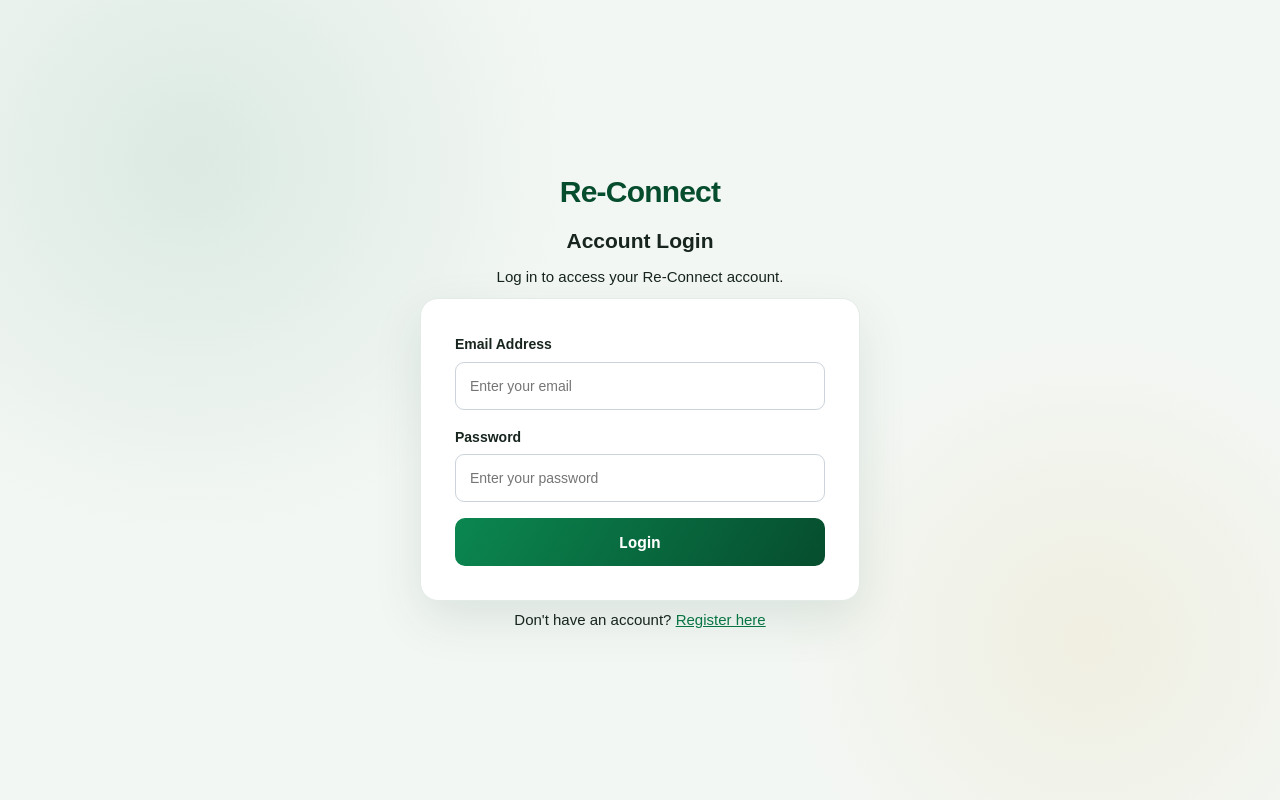
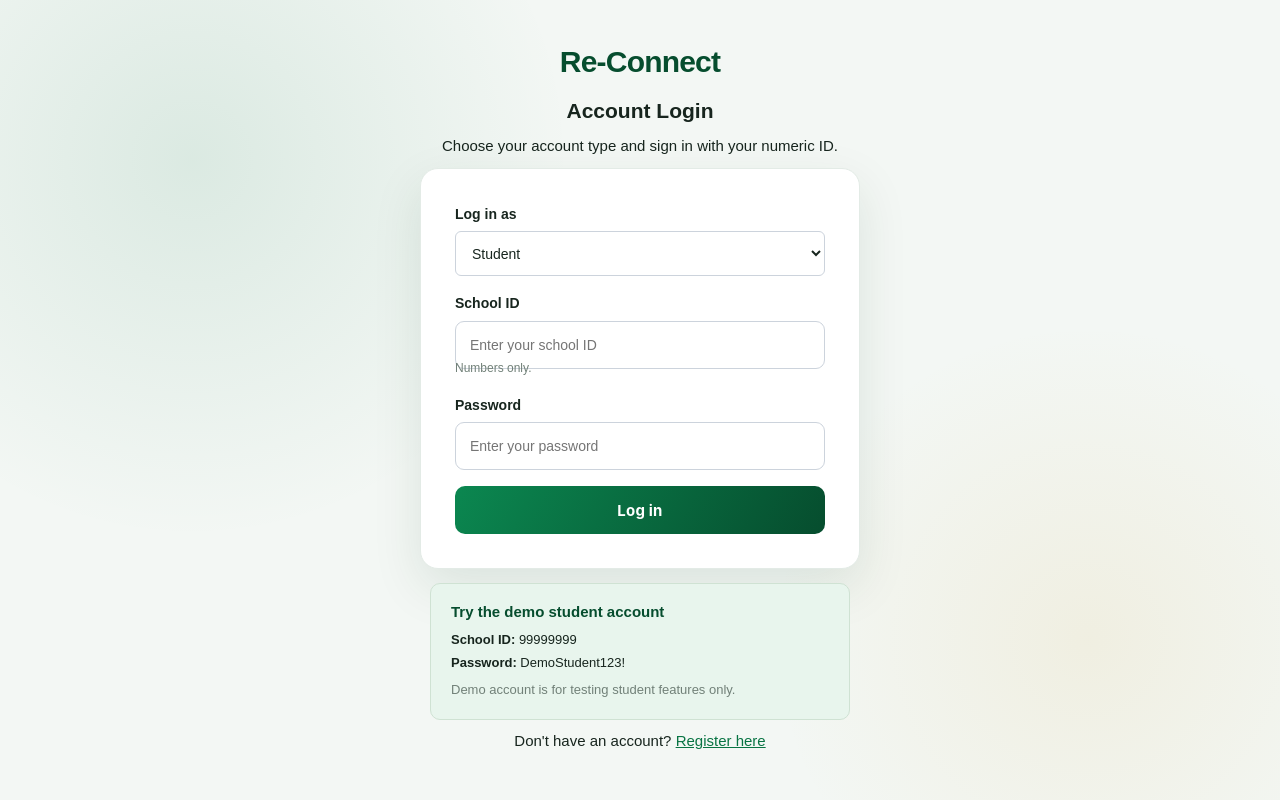
Before and after one commit to kylegamer2027-jpg/reconnect, a PHP site: page /auth/login.php in a window 1280 px wide. Run offline with PHP 8.4, Linux system fonts and the light colour scheme.

Commit message:
Implement appointment management system with registrar and student functionalities, including database migration, appointment booking, and status updates.

```diff
--- a/assets/css/style.css
+++ b/assets/css/style.css
@@ -637,10 +637,70 @@ body.auth-page form input:not([type="hidden"]) {
   color: var(--text);
 }
 
+body.auth-page form select {
+  display: block;
+  width: 100%;
+  height: 42px;
+  padding: 8px 12px;
+  margin: 0 0 14px;
+  box-sizing: border-box;
+  border: 1px solid #ccd3dc;
+  border-radius: 6px;
+  background: var(--white);
+  font-family: Arial, sans-serif;
+  font-size: 14px;
+  color: var(--text);
+}
+
 body.auth-page form input:focus {
   outline: none;
   border-color: var(--primary);
   box-shadow: 0 0 0 3px rgba(12, 99, 36, 0.12);
+}
+
+body.auth-page form select:focus {
+  outline: none;
+  border-color: var(--primary);
+  box-shadow: 0 0 0 3px rgba(12, 99, 36, 0.12);
+}
+
+body.auth-page .auth-error {
+  max-width: 420px;
+  margin: 0 0 12px;
+  color: #b42318;
+}
+
+.auth-hint {
+  display: block;
+  margin-top: -10px;
+  color: var(--muted);
+  font-size: 12px;
+}
+
+.demo-account {
+  width: 100%;
+  max-width: 420px;
+  margin: 14px 0 10px;
+  padding: 16px 20px;
+  border: 1px solid #cfe2d3;
+  border-radius: 10px;
+  background: var(--primary-light);
+  text-align: left;
+}
+
+.demo-account h3 {
+  margin-bottom: 6px;
+  color: var(--primary-dark);
+  font-size: 15px;
+}
+
+.demo-account p {
+  margin: 2px 0;
+  font-size: 13px;
+}
+
+.demo-account .auth-hint {
+  margin-top: 6px;
 }
 
 /* Authentication Submit Button */
--- a/assets/js/script.js
+++ b/assets/js/script.js
@@ -13,3 +13,26 @@ document.querySelectorAll("[data-confirm]").forEach((element) => {
     }
   });
 });
+
+document.querySelectorAll("[data-numeric-only]").forEach((input) => {
+  input.addEventListener("input", () => {
+    input.value = input.value.replace(/\D/g, "");
+  });
+});
+
+const roleSelect = document.querySelector("#role");
+const loginIdLabel = document.querySelector("#login-id-label");
+const loginIdInput = document.querySelector("#login_id");
+
+if (roleSelect && loginIdLabel && loginIdInput) {
+  const updateLoginId = () => {
+    const isRegistrar = roleSelect.value === "registrar";
+    loginIdLabel.textContent = isRegistrar ? "Registrar ID" : "School ID";
+    loginIdInput.placeholder = isRegistrar
+      ? "Enter your registrar ID"
+      : "Enter your school ID";
+  };
+
+  roleSelect.addEventListener("change", updateLoginId);
+  updateLoginId();
+}
--- a/auth/login.php
+++ b/auth/login.php
@@ -1,124 +1,109 @@
-
 <?php
 
 require_once "../config/database.php";
 require_once "../includes/functions.php";
 
 $error = "";
+$selected_role = $_POST["role"] ?? "student";
+if (!in_array($selected_role, ["student", "registrar"], true)) {
+    $selected_role = "student";
+}
+$login_id_value = is_string($_POST["login_id"] ?? null)
+    ? $_POST["login_id"]
+    : "";
 
 if ($_SERVER["REQUEST_METHOD"] === "POST") {
+    if (!verifyCSRFToken($_POST["csrf_token"] ?? "")) {
+        $error = "Invalid request. Please refresh the page.";
+    } else {
+        $login_id = trim($login_id_value);
+        $password = is_string($_POST["password"] ?? null)
+            ? $_POST["password"]
+            : "";
 
-    if (!verifyCSRFToken($_POST["csrf_token"] ?? "")) {
-
-        $error = "Invalid request. Please refresh the page.";
-
+        if ($login_id === "" || $password === "") {
+            $error = "Please enter your ID and password.";
+        } elseif (!preg_match('/^[0-9]+$/', $login_id)) {
+            $error = "Your ID must contain numbers only.";
         } else {
-
-        $email = strtolower(trim($_POST["email"] ?? ""));
-        $password = $_POST["password"] ?? "";
-
-        if ($email === "" || $password === "") {
-
-            $error = "Please enter your email and password.";
-
-        } else {
-
-            // Find account using email
+            $id_column = $selected_role === "registrar" ? "registrar_id" : "student_id";
             $stmt = $pdo->prepare(
                 "SELECT id, full_name, email, password, role
                  FROM users
-                 WHERE email = ?
+                 WHERE {$id_column} = ? AND role = ?
                  LIMIT 1"
             );
-
-            $stmt->execute([$email]);
-
+            $stmt->execute([$login_id, $selected_role]);
             $user = $stmt->fetch();
 
-            // Verify account password
             if ($user && password_verify($password, $user["password"])) {
-
-                // Prevent session fixation
                 session_regenerate_id(true);
                 $_SESSION["csrf_token"] = bin2hex(random_bytes(32));
-
-                // Store user information in session
                 $_SESSION["user_id"] = $user["id"];
                 $_SESSION["full_name"] = $user["full_name"];
                 $_SESSION["email"] = $user["email"];
                 $_SESSION["role"] = $user["role"];
 
-                // Redirect according to user role
-                if ($user["role"] === "registrar") {
-
-                    header("Location: ../registrar/dashboard.php");
+                $destination = $user["role"] === "registrar"
+                    ? "../registrar/dashboard.php"
+                    : "../student/dashboard.php";
+                header("Location: " . $destination);
                 exit;
-
-                } else {
-
-                    header("Location: ../student/dashboard.php");
-                    exit;
-
             }
 
-            } else {
-
-                $error = "Incorrect email or password.";
-
-            }
+            $error = "Incorrect ID, password, or account type.";
         }
     }
 }
 
 $csrf_token = generateCSRFToken();
-
 ?>
-
 <!DOCTYPE html>
 <html lang="en">
-
 <head>
     <meta charset="UTF-8">
     <meta name="viewport" content="width=device-width, initial-scale=1.0">
-
     <title>Login | Re-Connect</title>
     <link rel="stylesheet" href="../assets/css/style.css">
 </head>
-
 <body class="auth-page">
-
     <h1>Re-Connect</h1>
-
     <h2>Account Login</h2>
-
-    <p>Log in to access your Re-Connect account.</p>
+    <p>Choose your account type and sign in with your numeric ID.</p>
 
     <?php if ($error !== ""): ?>
-
-        <p style="color: red;">
-            <?= e($error) ?>
-        </p>
-
+        <p class="auth-error" role="alert"><?= e($error) ?></p>
     <?php endif; ?>
 
-
     <form method="POST" action="">
-
-    <input
-        type="hidden"
-        name="csrf_token"
-        value="<?= e($csrf_token) ?>"
-    >
+        <input type="hidden" name="csrf_token" value="<?= e($csrf_token) ?>">
 
         <div class="auth-form-group">
-        <label for="email">Email Address</label>
+            <label for="role">Log in as</label>
+            <select id="role" name="role" required>
+                <option value="student" <?= $selected_role === "student" ? "selected" : "" ?>>Student</option>
+                <option value="registrar" <?= $selected_role === "registrar" ? "selected" : "" ?>>Registrar</option>
+            </select>
+        </div>
+
+        <div class="auth-form-group">
+            <label for="login_id" id="login-id-label">
+                <?= $selected_role === "registrar" ? "Registrar ID" : "School ID" ?>
+            </label>
             <input
-            type="email"
-            id="email"
-            name="email"
+                type="text"
+                id="login_id"
+                name="login_id"
+                inputmode="numeric"
+                pattern="[0-9]+"
+                maxlength="50"
+                autocomplete="username"
                 required
-            placeholder="Enter your email"
+                value="<?= e($login_id_value) ?>"
+                placeholder="<?= $selected_role === "registrar" ? "Enter your registrar ID" : "Enter your school ID" ?>"
+                data-numeric-only
             >
+            <small class="auth-hint">Numbers only.</small>
         </div>
 
         <div class="auth-form-group">
@@ -127,20 +112,24 @@ $csrf_token = generateCSRFToken();
                 type="password"
                 id="password"
                 name="password"
+                autocomplete="current-password"
                 required
                 placeholder="Enter your password"
             >
         </div>
 
-    <button type="submit">Login</button>
-
+        <button type="submit">Log in</button>
     </form>
 
+    <section class="demo-account" aria-label="Demo account">
+        <h3>Try the demo student account</h3>
+        <p><strong>School ID:</strong> 99999999</p>
+        <p><strong>Password:</strong> DemoStudent123!</p>
+        <p class="auth-hint">Demo account is for testing student features only.</p>
+    </section>
 
-    <p>
-        Don't have an account?
-        <a href="register.php">Register here</a>
-    </p>
+    <p>Don't have an account? <a href="register.php">Register here</a></p>
 
+    <script src="../assets/js/script.js"></script>
 </body>
 </html>
--- a/registrar/dashboard.php
+++ b/registrar/dashboard.php
@@ -133,6 +133,10 @@ $recentRequests = $recentStmt->fetchAll();
 
             <a href="requests.php" class="sidebar-link">
                 Manage Requests
+            </a>
+
+            <a href="appointments.php" class="sidebar-link">
+                Appointments
             </a>
 
             <a href="students.php" class="sidebar-link">
--- a/student/my_requests.php
+++ b/student/my_requests.php
@@ -95,6 +95,10 @@ $requests = $stmt->fetchAll();
 
                 <a href="my_requests.php" class="sidebar-link active">
                     My Requests
+                </a>
+
+                <a href="appointments.php" class="sidebar-link">
+                    Appointments
                 </a>
 
                 <a href="profile.php" class="sidebar-link">
--- a/student/request_document.php
+++ b/student/request_document.php
@@ -176,6 +176,10 @@ $request_id = filter_var(
                     My Requests
                 </a>
 
+                <a href="appointments.php" class="sidebar-link">
+                    Appointments
+                </a>
+
                 <a href="profile.php" class="sidebar-link">
                     Profile
                 </a>
--- a/student/view_request.php
+++ b/student/view_request.php
@@ -122,6 +122,10 @@ $history = $stmt->fetchAll();
 
                 <a href="my_requests.php" class="sidebar-link active">
                     My Requests
+                </a>
+
+                <a href="appointments.php" class="sidebar-link">
+                    Appointments
                 </a>
 
             </nav>
```
Also changed, not shown: other parts of assets/css/style.css (+41 -0 lines), auth/register.php (+19 -9 lines), registrar/appointments.php (added, +112 -0 lines), student/appointments.php (added, +144 -0 lines), student/dashboard.php (+7 -0 lines), student/profile.php (+7 -4 lines), README.md, database/migrations/2026_11_26_add_registrar_ids_and_appointments.sql (added). Lines whose indentation alone changed are shown as unchanged.
